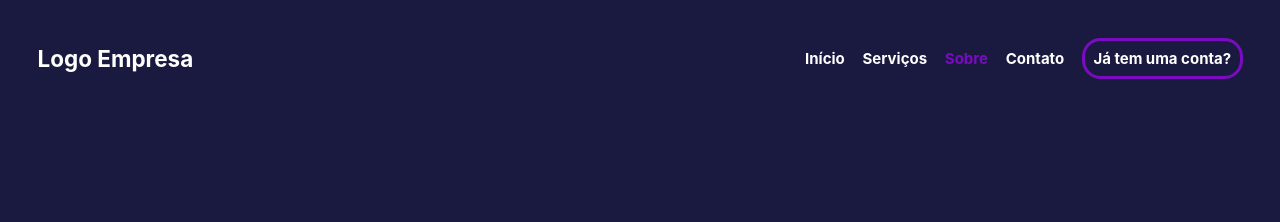
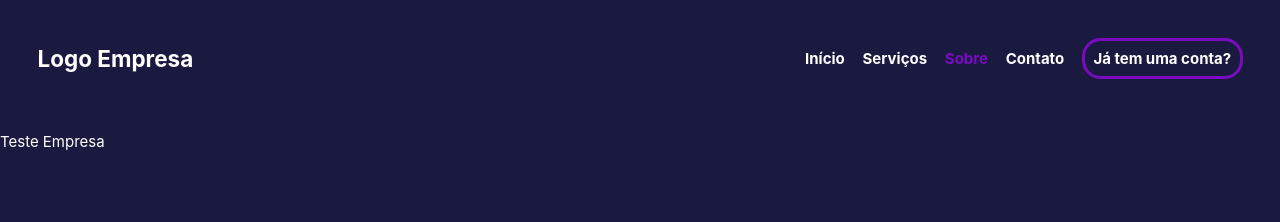
Before and after one commit to offreflix/react-router-site-project, a React (Create React App) app: page /about in a window 1280 px wide. Shown: the top 222 px of the page. Built offline with nearby package versions, Linux system fonts and the light colour scheme.

Commit message:
Update Links

```diff
--- a/package.json
+++ b/package.json
@@ -1,5 +1,6 @@
 {
   "name": "react-router-site-project",
+  "homepage": ".",
   "version": "0.1.0",
   "private": true,
   "dependencies": {
--- a/src/components/About.js
+++ b/src/components/About.js
@@ -1,5 +1,9 @@
 function About() {
-  return <div className="about"></div>;
+  return (
+    <div className="about">
+      <p>Teste Empresa</p>
+    </div>
+  );
 }
 
 export default About;
--- a/src/components/Header.js
+++ b/src/components/Header.js
@@ -43,12 +43,7 @@ function Header() {
         </li>
         <li>
           <NavLink to="/signup">
-            <span
-              className={({ isActive }) => (isActive ? 'selected' : '')}
-              className="signup"
-            >
-              Já tem uma conta?
-            </span>
+            <span className="signup">Já tem uma conta?</span>
           </NavLink>
         </li>
       </ul>
--- a/src/components/Newsletter.js
+++ b/src/components/Newsletter.js
@@ -1,5 +1,5 @@
-import logo from '../assets/image.svg';
 import './style/Newsletter.css';
+import logo from '/assets/image.svg';
 
 function Newsletter(props) {
   return (
```
Also changed, not shown: public/assets/image.svg (renamed from src/assets/image.svg).
